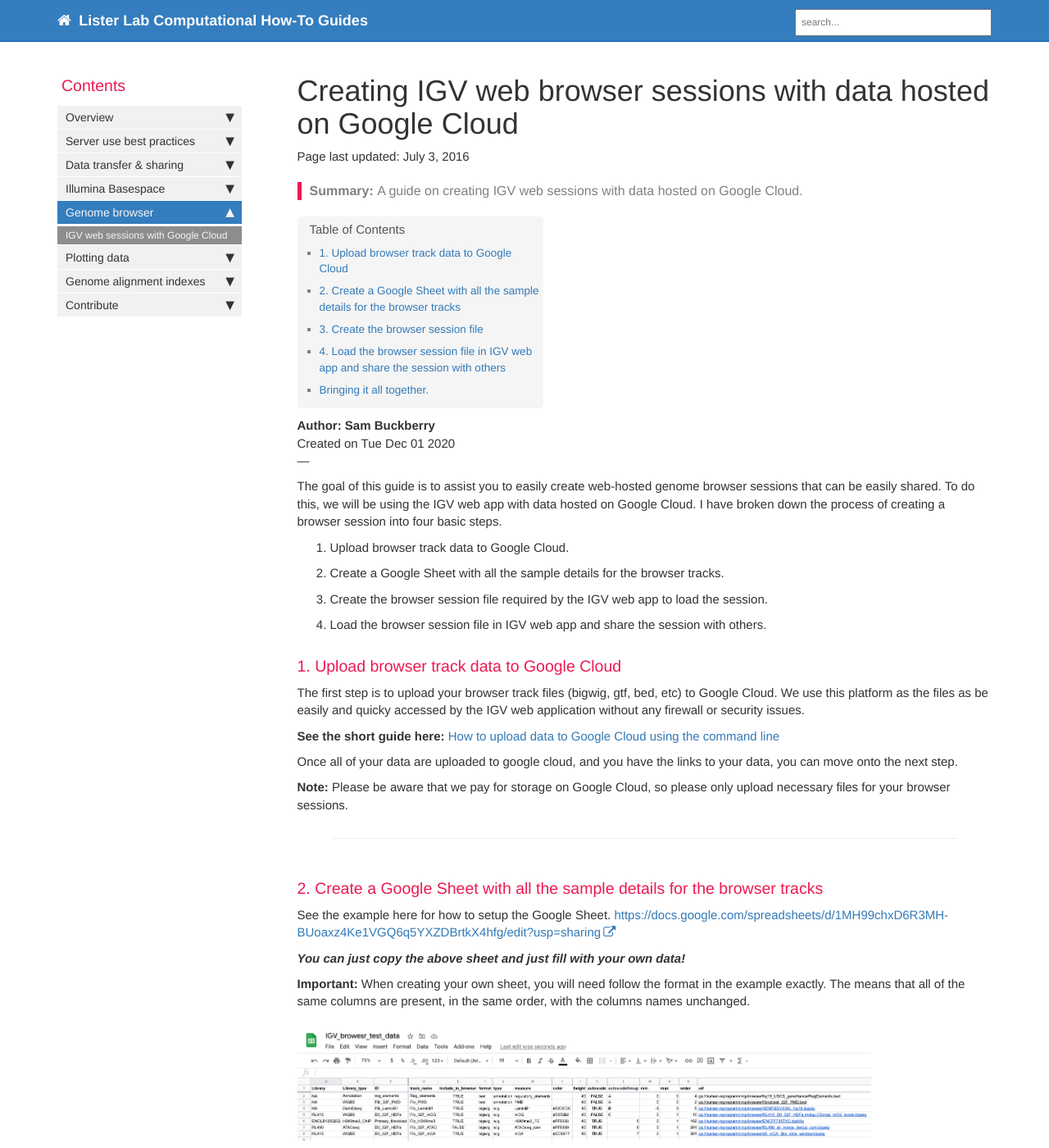
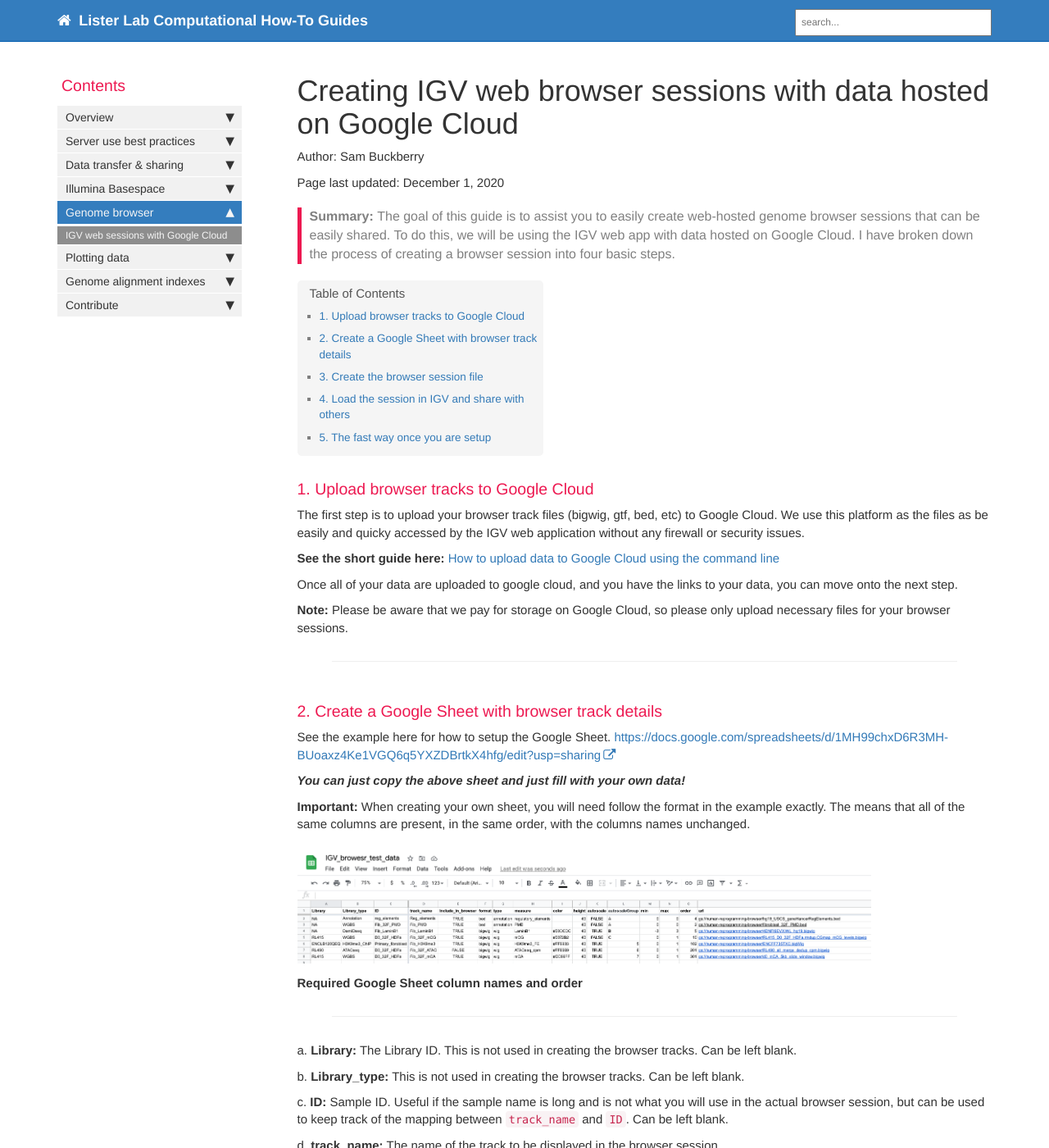
Before and after one commit to ListerLab/guides, a Jekyll site: the page built from pages/mydoc/mydoc_how_to_make_igv_web_sessions.md, in a window 1280 px wide and 1400 px high. Shown: the whole window at 82% size. Built offline with Jekyll 4.4.1, drawn with Linux system fonts in a browser that asks for light colours; comment, search, counter and statistics services are not loaded; some of the changed text lies outside the part shown.

Commit message:
Update mydoc_how_to_make_igv_web_sessions.md

```diff
--- a/pages/mydoc/mydoc_how_to_make_igv_web_sessions.md
+++ b/pages/mydoc/mydoc_how_to_make_igv_web_sessions.md
@@ -2,25 +2,16 @@
 title: "Creating IGV web browser sessions with data hosted on Google Cloud"
 tags: [IGV, browser, Google, Cloud]
 keywords: IGV, browser, google cloud
-last_updated: July 3, 2016
-summary: "A guide on creating IGV web sessions with data hosted on Google Cloud."
+last_updated: December 1, 2020
+summary: "The goal of this guide is to assist you to easily create web-hosted genome browser sessions that can be easily shared. To do this, we will be using the IGV web app with data hosted on Google Cloud. I have broken down the process of creating a browser session into four basic steps."
 sidebar: mydoc_sidebar
 folder: browser
 permalink: igv_web_gcs.html
+author: Sam Buckberry
+last_updated: December 1, 2020
 ---
 
-**Author: Sam Buckberry**
-Created on Tue Dec 01 2020
----
-
-The goal of this guide is to assist you to easily create web-hosted genome browser sessions that can be easily shared. To do this, we will be using the IGV web app with data hosted on Google Cloud. I have broken down the process of creating a browser session into four basic steps.
-
-1. Upload browser track data to Google Cloud.
-2. Create a Google Sheet with all the sample details for the browser tracks.
-3. Create the browser session file required by the IGV web app to load the session.
-4. Load the browser session file in IGV web app and share the session with others.
-
-### 1. Upload browser track data to Google Cloud
+### 1. Upload browser tracks to Google Cloud
 
 The first step is to upload your browser track files (bigwig, gtf, bed, etc) to Google Cloud. We use this platform as the files as be easily and quicky accessed by the IGV web application without any firewall or security issues.
 
@@ -33,7 +24,7 @@ Once all of your data are uploaded to google cloud, and you have the links to yo
 
 ---
 
-### 2. Create a Google Sheet with all the sample details for the browser tracks
+### 2. Create a Google Sheet with browser track details
 
 
 See the example here for how to setup the Google Sheet.
@@ -134,7 +125,7 @@ Rscript make_igv_json.R "https://docs.google.com/spreadsheets/d/1MH99chxD6R3MH-B
 
 ---
 
-### 4. Load the browser session file in IGV web app and share the session with others
+### 4. Load the session in IGV and share with others
 
 Now, navigate to [https://igv.org/app/](https://igv.org/app/) in your browser. Google Chrome seems to work best for this application.
 
@@ -150,7 +141,7 @@ To share the session with others, simply click the `Share` tab in the browser an
 
 ---
 
-### Bringing it all together.
+### 5. The fast way once you are setup
 
 This is all it takes once you are setup with the Google Sheet in the right format, this is all it takes:
 
```
